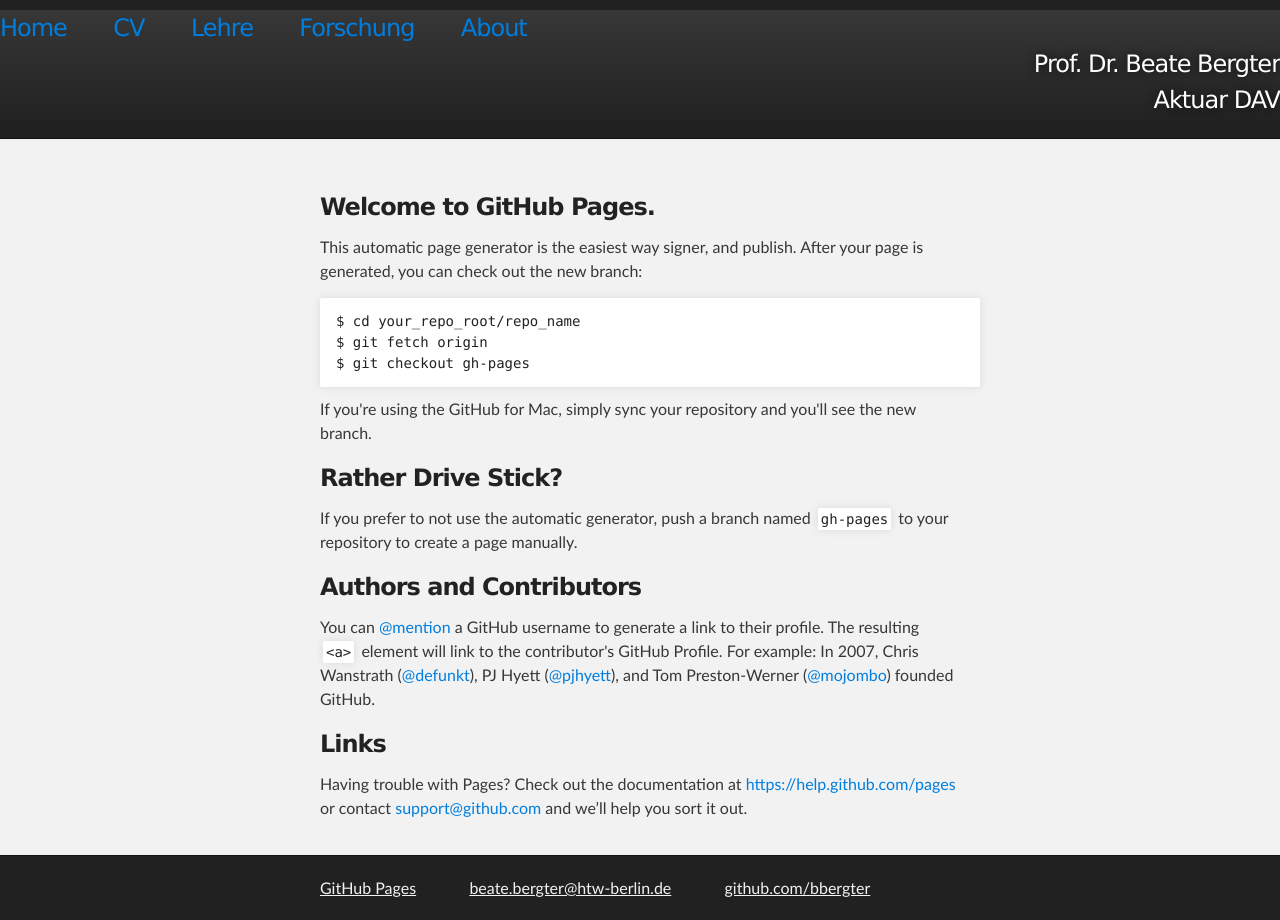
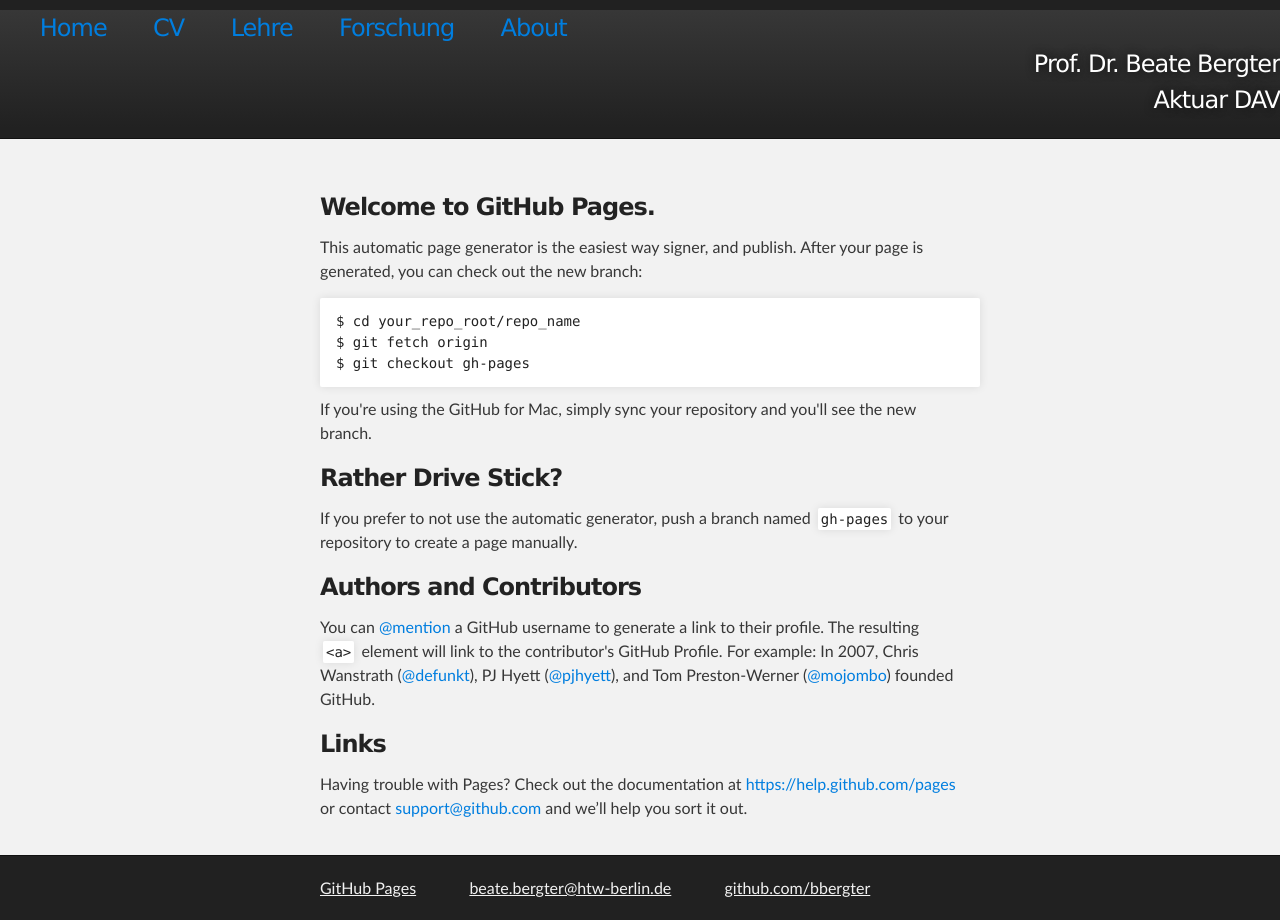
Before and after one commit to bbergter/bbergter, a Jekyll site: the page lehre/index.html, which Jekyll copies as it is, in a window 1280 px wide. Built offline with Jekyll 4.4.1, drawn with Linux system fonts in a browser that asks for light colours.

Commit message:
Update index.html

```diff
--- a/lehre/index.html
+++ b/lehre/index.html
@@ -13,7 +13,7 @@
     <div id="header_wrap" class="outer">
 
 
-      <h2 id="project_tagline"> <nav>
+      <h2 id="project_tagline"> <nav> &nbsp &nbsp &nbsp
         		<a href="/">Home</a> &nbsp &nbsp &nbsp
         		<a href="/cv">CV</a> &nbsp	 &nbsp &nbsp
         		<a href="/lehre">Lehre</a> &nbsp &nbsp &nbsp
```
